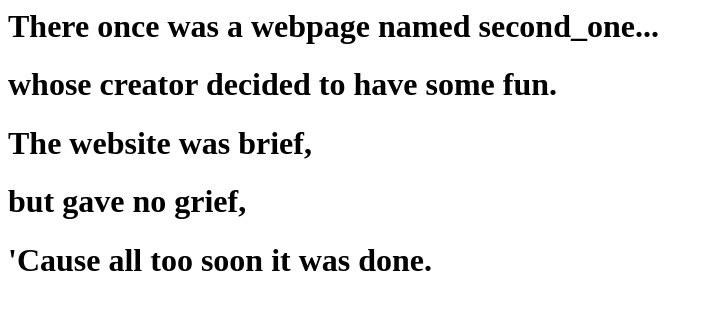
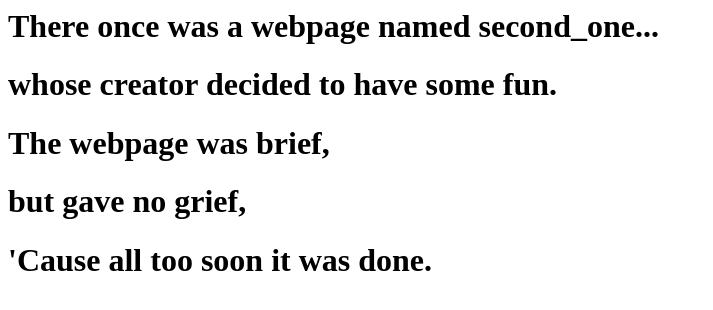
Before and after one commit to laylar/second_one, a plain HTML site: page index.html in a window 1280 px wide. Shown: the whole page, without its empty margins (0-713 px from the left). Drawn offline with Linux system fonts and the light colour scheme.

Commit message:
make small verbage change

```diff
--- a/index.html
+++ b/index.html
@@ -1,5 +1,5 @@
 <h1>There once was a webpage named second_one...</h1>
 <h1>whose creator decided to have some fun.</h1>
-<h1>The website was brief,</h1>
+<h1>The webpage was brief,</h1>
 <h1>but gave no grief,</h1>
 <h1>'Cause all too soon it was done.</h1>
```
